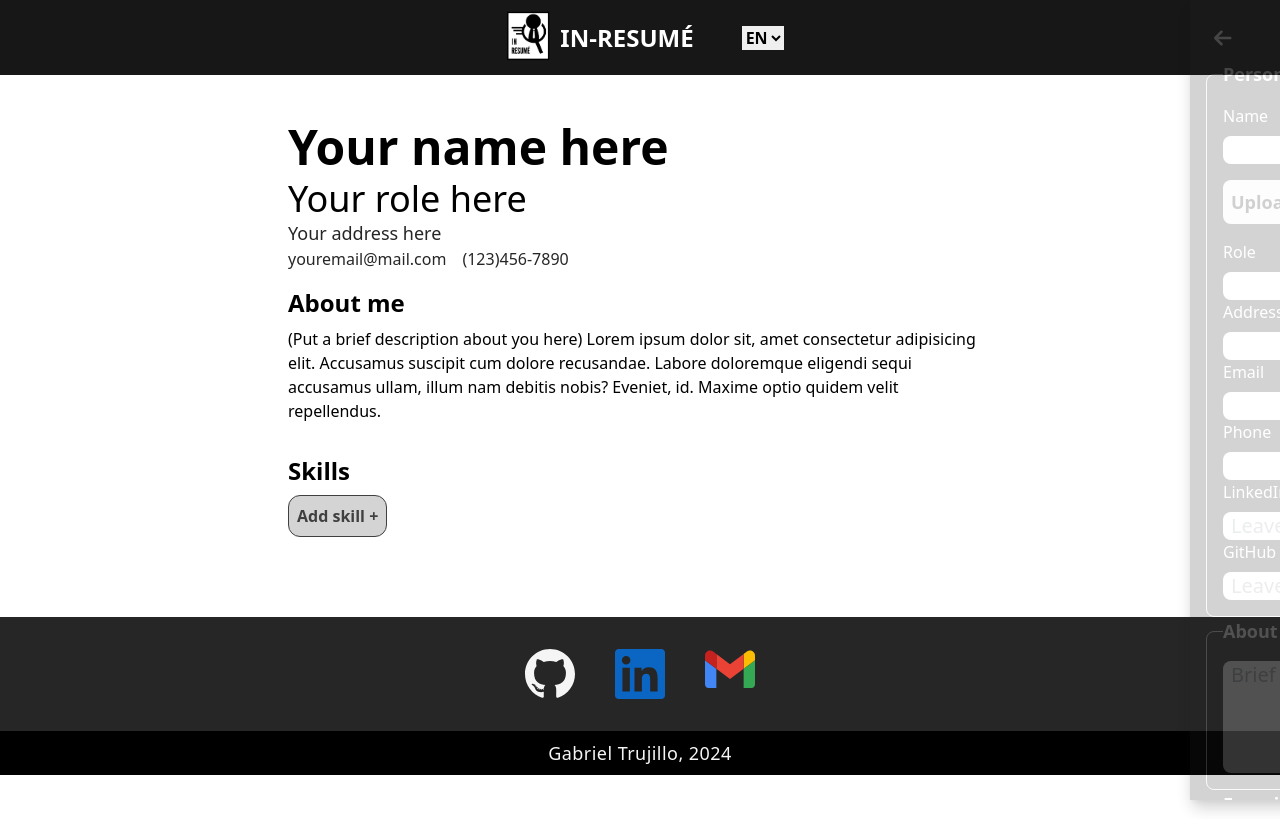
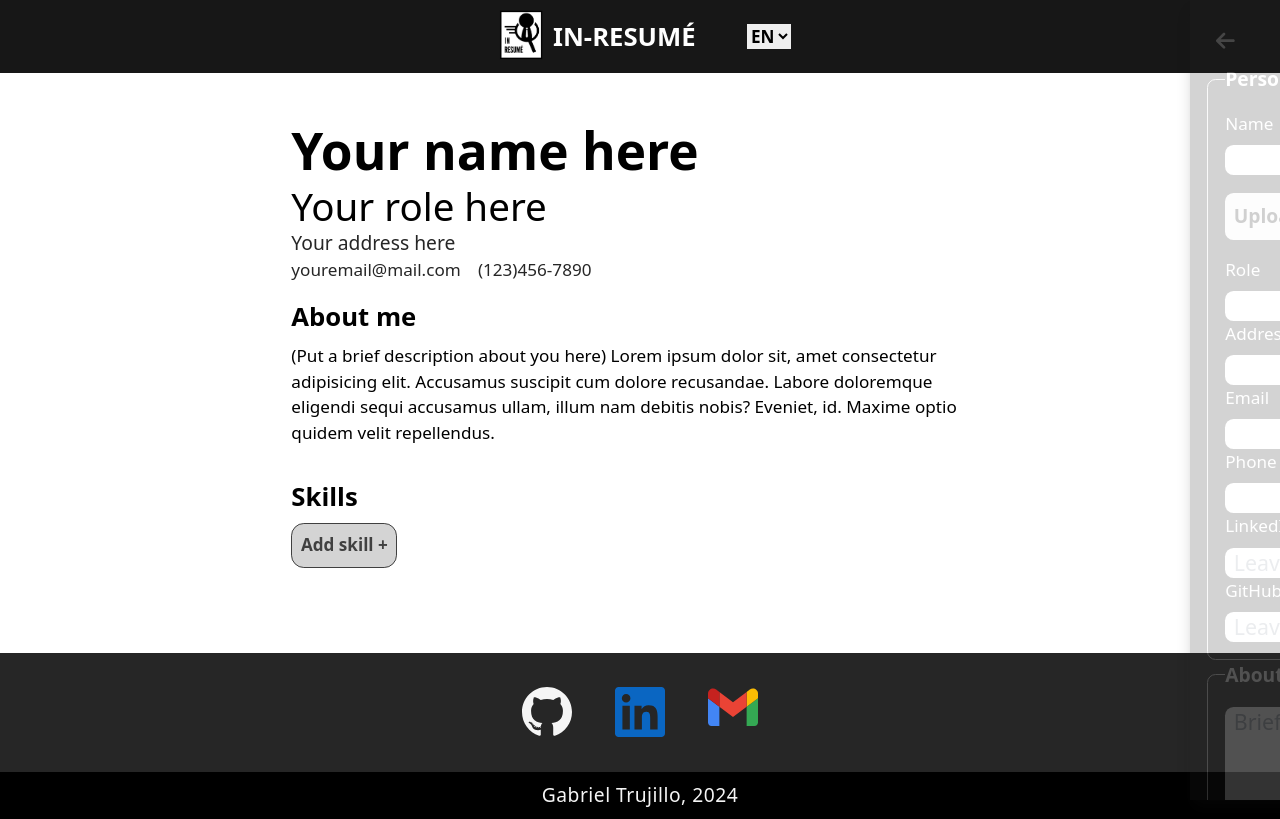
Before and after one commit to DeikuModder/in-resume, a React (Vite) app: page / in a window 1280 px wide. Built offline with nearby package versions, Linux system fonts and the light colour scheme.

Commit message:
fix body height, increase font size

```diff
--- a/src/index.css
+++ b/src/index.css
@@ -3,7 +3,13 @@
 @tailwind utilities;
 
 html {
-  font-size: 1rem;
+  font-size: 1.07rem;
+  height: 100%;
+}
+
+body {
+  height: 100%;
+  min-height: 100dvh;
 }
 
 .hideOnPrint {
@@ -22,6 +28,9 @@ a:hover {
 
 #root {
   width: 100%;
+  height: 100%;
+  display: flex;
+  flex-direction: column;
 }
 
 button,
```
